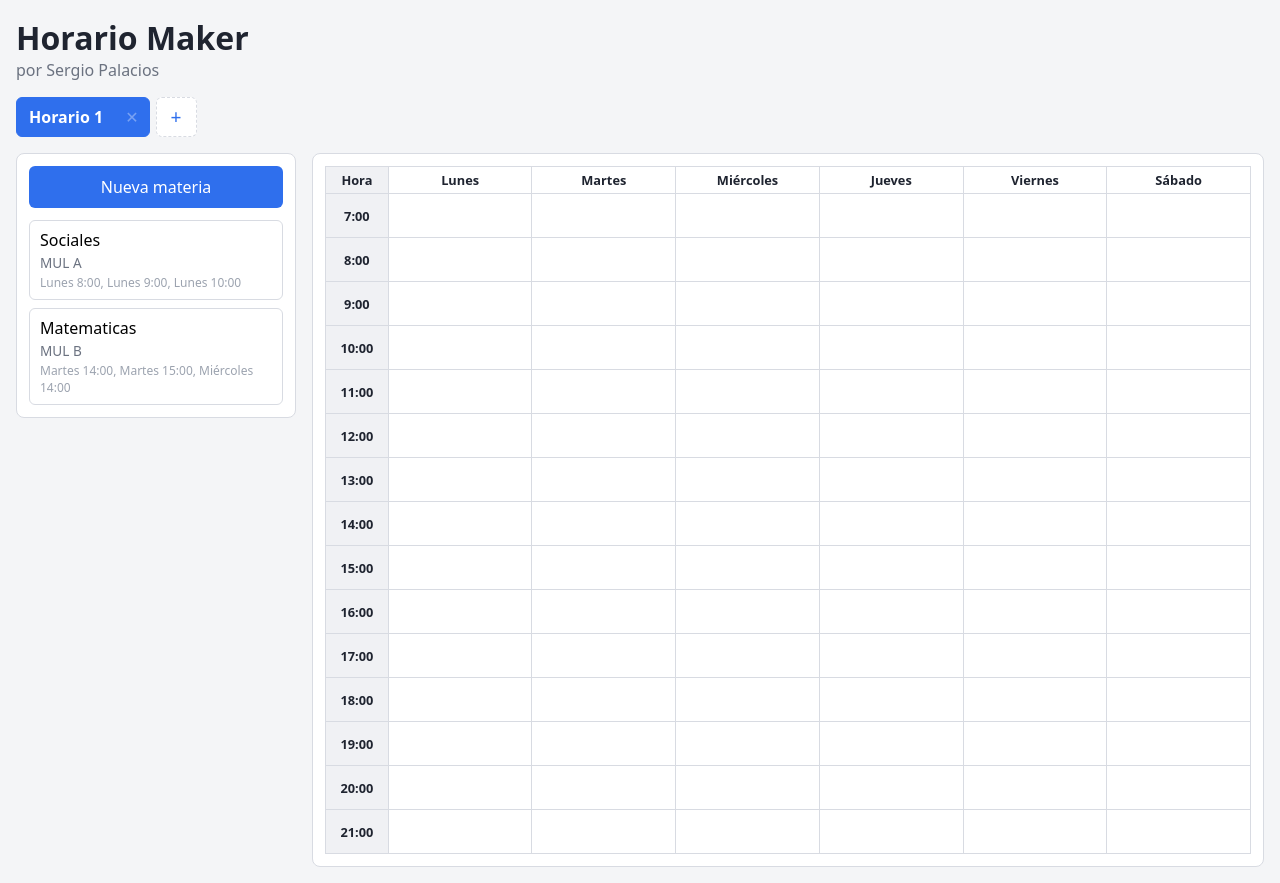
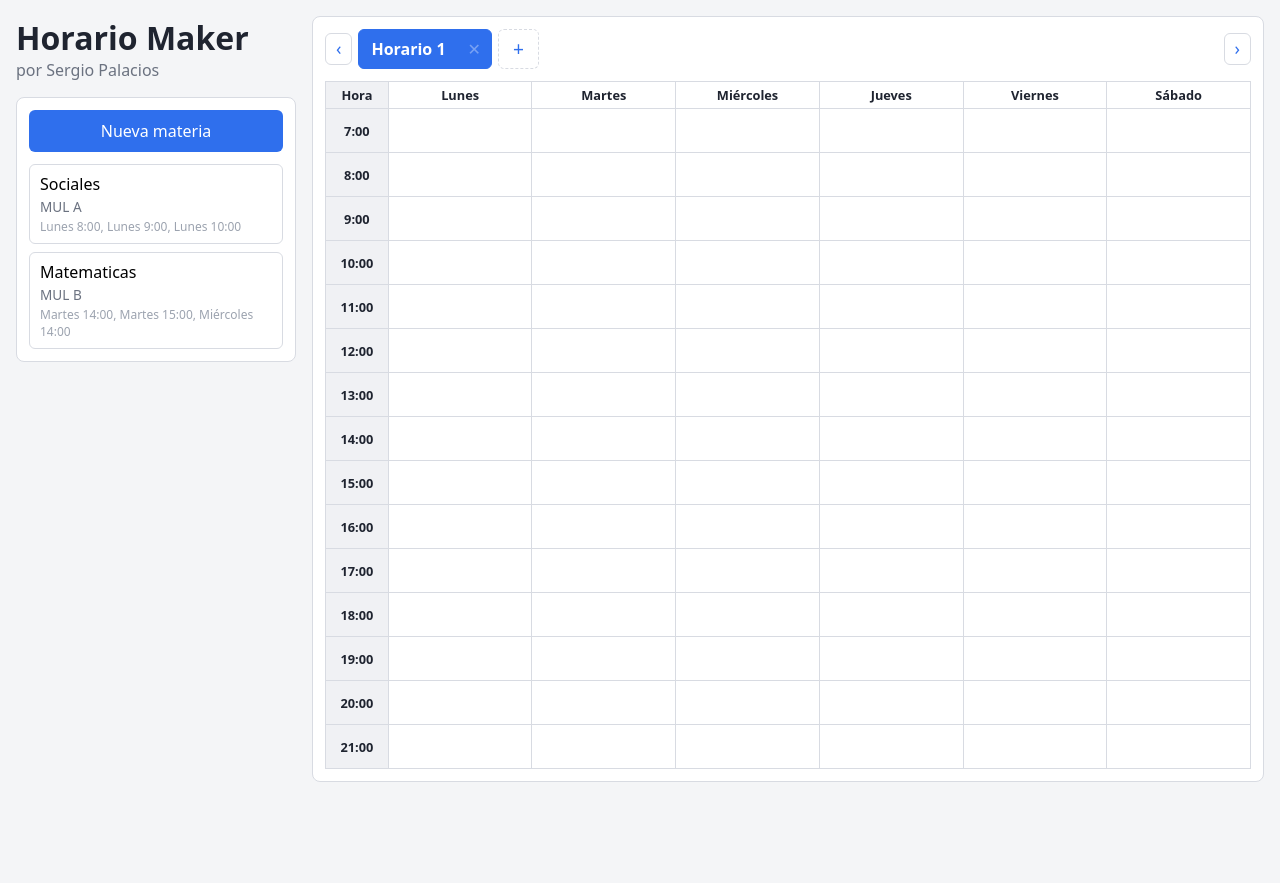
Before and after one commit to ZergioPC/Horario-Maker, a React (Vite) app: page / in a window 1280 px wide. After the commit the page ends 800 px from the top, so only its background shows below. Built offline with nearby package versions, Linux system fonts and the light colour scheme.

Commit message:
Cambios en la UI, ajustes a los mensajes de crear o borrar horario

```diff
--- a/src/App.jsx
+++ b/src/App.jsx
@@ -62,14 +62,6 @@ function App() {
         autor="Sergio Palacios"
       />
 
-      <HorarioTabs
-        tabs={tabs}
-        activoId={tabActivoId}
-        onActivar={activarTab}
-        onCerrar={cerrarTab}
-        onCrear={()=>setModalNuevoTab(true)}
-      />
-
       <HorarioAside>
         <HorarioBtnNewMat onClick={()=>setModalAbierto(true)}/>
         <HorarioList
@@ -80,6 +72,13 @@ function App() {
       </HorarioAside>
 
       <HorarioMain>
+        <HorarioTabs
+          tabs={tabs}
+          activoId={tabActivoId}
+          onActivar={activarTab}
+          onCerrar={cerrarTab}
+          onCrear={()=>setModalNuevoTab(true)}
+        />
         <HorarioTable
           conflictos={conflictos}
           onQuitar={quitarDelTablero}
--- a/src/components/HorarioModalNuevoTab/index.jsx
+++ b/src/components/HorarioModalNuevoTab/index.jsx
@@ -14,7 +14,7 @@ const FormNuevoTab = ({ onCreate })=>{
     <form onSubmit={handleSubmit}>
       <div className="campo">
         <label>
-          <span>Nombre del horario</span>
+          <span>Nombre del horario <i>(opcional)</i></span>
           <input
             type="text"
             autoFocus
--- a/src/components/HorarioTabs/index.jsx
+++ b/src/components/HorarioTabs/index.jsx
@@ -1,8 +1,25 @@
-import React from "react";
+import React, { useRef } from "react";
 
 const HorarioTabs = ({ tabs, activoId, onActivar, onCerrar, onCrear })=>{
+  const scrollRef = useRef(null);
+
+  const desplazar = (direccion) => {
+    const contenedor = scrollRef.current;
+    if (!contenedor) return;
+    const tab = contenedor.querySelector(".tab-horario");
+    const paso = tab ? tab.getBoundingClientRect().width + 6 : 200;
+    contenedor.scrollBy({ left: direccion * paso, behavior: "smooth" });
+  };
+
   return (
     <nav className="tabs-horarios" role="tablist" aria-label="Horarios abiertos">
+      <button
+        type="button"
+        className="tab-flecha"
+        onClick={()=>desplazar(-1)}
+        aria-label="Ver pestañas anteriores"
+      >‹</button>
+      <div className="tabs-scroll" ref={scrollRef}>
         {tabs.map((tab) => {
           const activa = tab.id === activoId;
           return (
@@ -35,6 +52,13 @@ const HorarioTabs = ({ tabs, activoId, onActivar, onCerrar, onCrear })=>{
           onClick={onCrear}
           aria-label="Nuevo horario"
         >+</button>
+      </div>
+      <button
+        type="button"
+        className="tab-flecha"
+        onClick={()=>desplazar(1)}
+        aria-label="Ver siguientes pestañas"
+      >›</button>
     </nav>
   );
 }
--- a/src/hooks/useHorariosTabs.js
+++ b/src/hooks/useHorariosTabs.js
@@ -26,8 +26,16 @@ const useHorariosTabs = (materiasIniciales = []) => {
   };
 
   const cerrarTab = (id) => {
-    if (tabs.length <= 1) return;
+    if (tabs.length <= 1) {
+      alert ("Debe haber un horario disponible")
+      return;
+    }
+
     const indice = tabs.findIndex((tab) => tab.id === id);
+
+    if (!confirm("Desea borrar " + tabs[indice].nombre + "?")) return;
+    console.log(tabs[indice]);
+
     if (indice === -1) return;
     const proximos = tabs.filter((tab) => tab.id !== id);
     setTabs(proximos);
--- a/src/index.css
+++ b/src/index.css
@@ -22,26 +22,57 @@ body {
 #root {
   display: grid;
   grid-template-columns: 280px 1fr;
+  grid-template-rows: auto 1fr;
   gap: 16px;
   padding: 16px;
   align-items: start;
 }
 
-header { grid-column: 1 / -1; }
+header { grid-column: 1 / 2; grid-row: 1 / 2; }
+aside { grid-column: 1 / 2; grid-row: 2 / 3; }
+main { grid-column: 2 / 3; grid-row: 1 / 3; }
 
 header h1 { margin: 0; }
 
 header span { color: #6b7280; }
 
 .tabs-horarios {
-  grid-column: 1 / -1;
+  display: flex;
+  align-items: center;
+  gap: 6px;
+  margin-bottom: 12px;
+}
+
+.tabs-scroll {
   display: flex;
   align-items: stretch;
   gap: 6px;
-  flex-wrap: wrap;
+  overflow-x: auto;
+  scrollbar-width: none;
+  flex: 1;
+  white-space: nowrap;
+}
+
+.tabs-scroll::-webkit-scrollbar { display: none; }
+
+.tab-flecha {
+  flex-shrink: 0;
+  border: 1px solid var(--color-borde);
+  background: var(--color-superficie);
+  border-radius: 6px;
+  color: var(--color-primario);
+  font-size: 1.1em;
+  line-height: 1;
+  padding: 6px 10px;
+}
+
+.tab-flecha:hover {
+  border-color: var(--color-primario);
+  background: #eef3fe;
 }
 
 .tab-horario {
+  flex-shrink: 0;
   display: flex;
   align-items: stretch;
   border: 1px solid var(--color-borde);
@@ -90,6 +121,7 @@ header span { color: #6b7280; }
 }
 
 .tab-nueva {
+  flex-shrink: 0;
   border: 1px dashed var(--color-borde);
   background: var(--color-superficie);
   border-radius: 6px;
```
Lines whose indentation alone changed are shown as unchanged.
